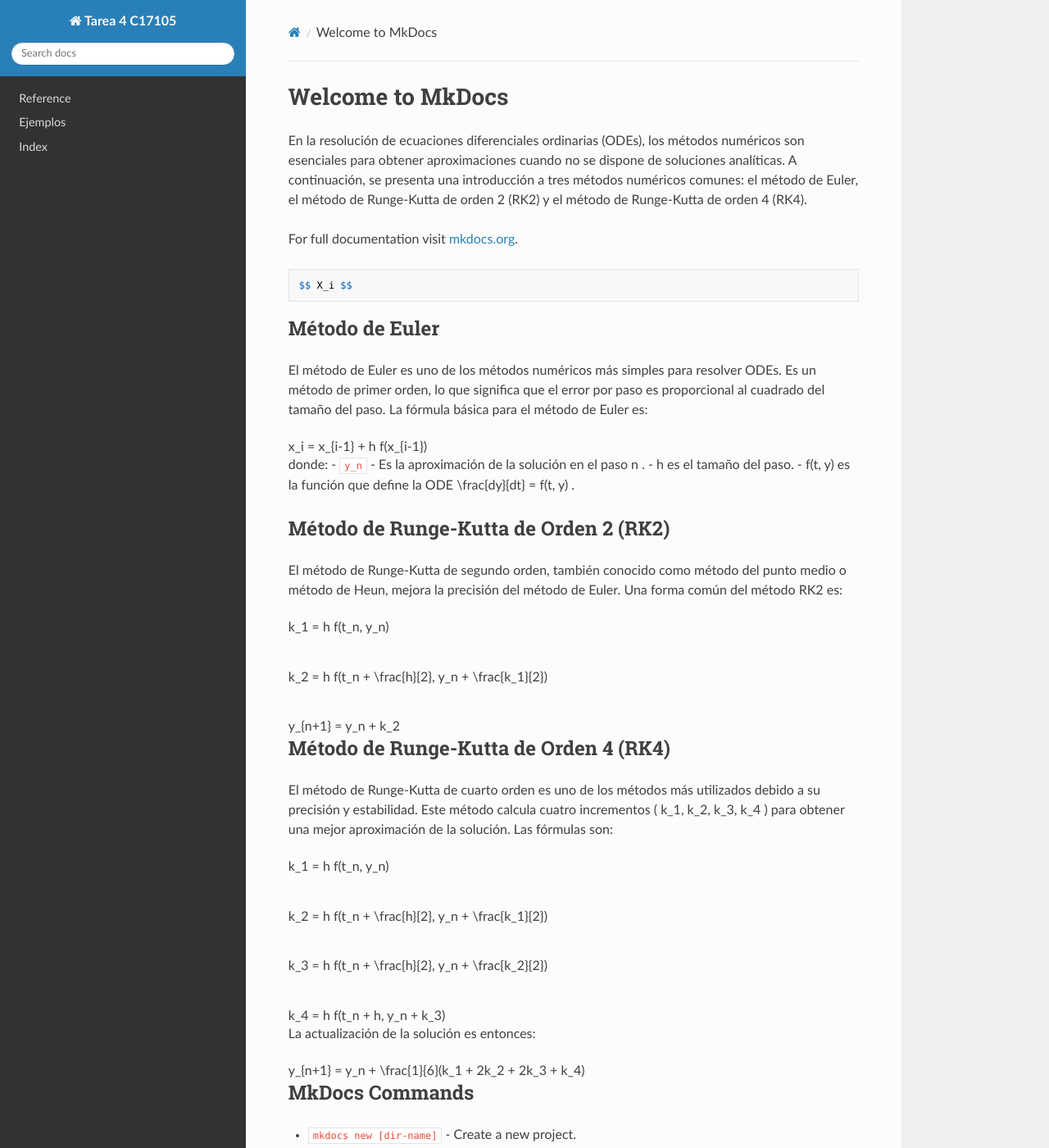
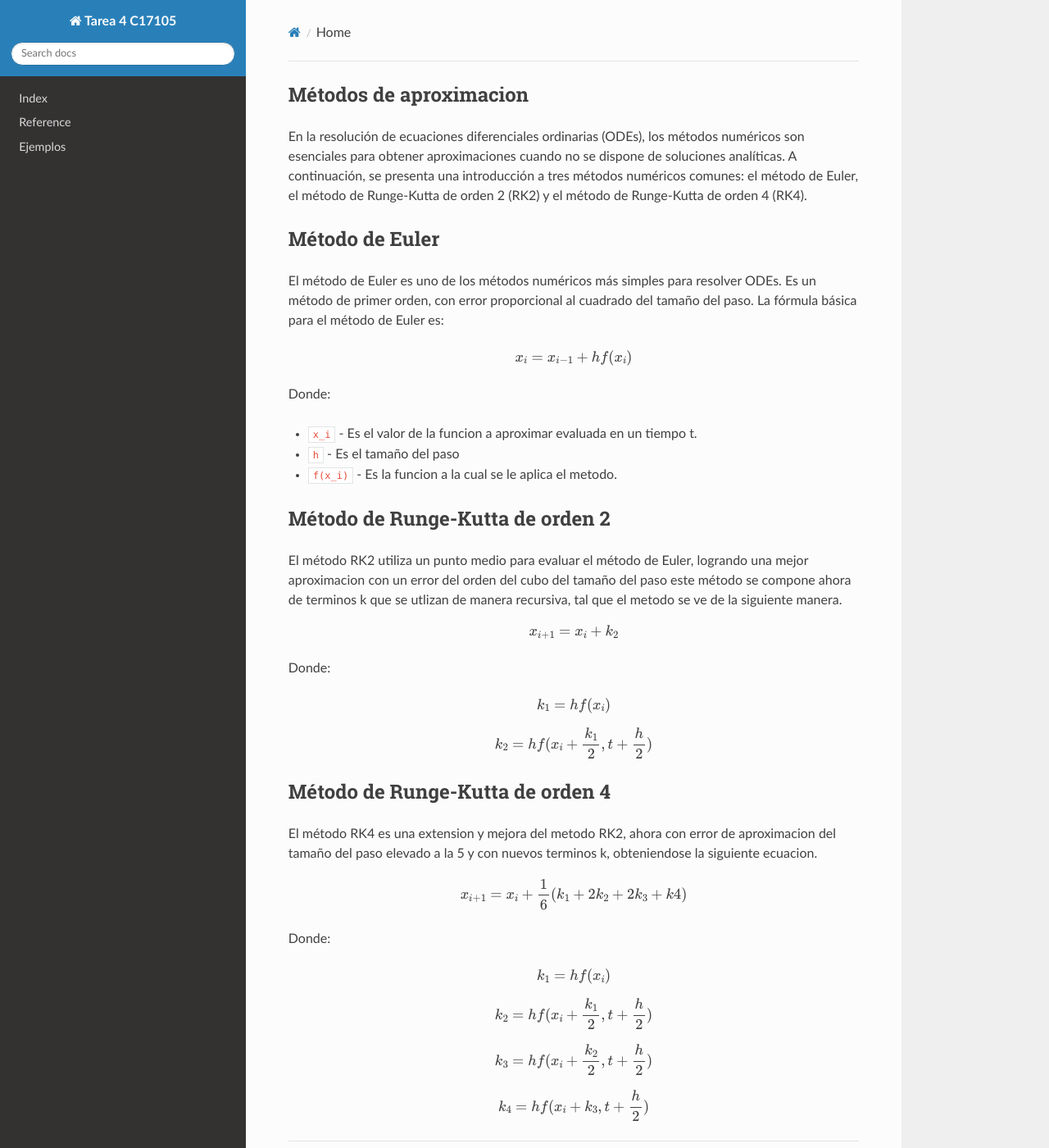
Before and after one commit to Bgiorno/Tarea-4, an MkDocs documentation site: the page built from docs/index.md, in a window 1280 px wide and 1400 px high. Shown: the whole window at 82% size. Built offline with MkDocs 1.6.1, drawn with Linux system fonts in a browser that asks for light colours; nearby versions of some CDN libraries; some of the changed text lies outside the part shown.

Commit message:
add some

```diff
--- a/docs/index.md
+++ b/docs/index.md
@@ -1,50 +1,41 @@
-# Welcome to MkDocs
-
-En la resolución de ecuaciones diferenciales ordinarias (ODEs), los métodos numéricos son esenciales para obtener aproximaciones cuando no se dispone de soluciones analíticas. A continuación, se presenta una introducción a tres métodos numéricos comunes: el método de Euler, el método de Runge-Kutta de orden 2 (RK2) y el método de Runge-Kutta de orden 4 (RK4).
-
-For full documentation visit [mkdocs.org](https://www.mkdocs.org).
-
-    $$ X_i $$
+## Métodos de aproximacion
+ En la resolución de ecuaciones diferenciales ordinarias (ODEs), los métodos numéricos son esenciales para obtener aproximaciones cuando no se dispone de soluciones analíticas.
+     A continuación, se presenta una introducción a tres métodos numéricos comunes: el método de Euler, el método de Runge-Kutta de orden 2 (RK2)
+         y el método de Runge-Kutta de orden 4 (RK4).
 
 ## Método de Euler
 
-El método de Euler es uno de los métodos numéricos más simples para resolver ODEs. Es un método de primer orden, lo que significa que el error por paso es proporcional al cuadrado del tamaño del paso. La fórmula básica para el método de Euler es:
+ El método de Euler es uno de los métodos numéricos más simples para resolver ODEs. Es un método de primer orden,
+     con error proporcional al cuadrado del tamaño del paso. La fórmula básica para el método de Euler es:
 
-$$ x_i = x_{i-1} + h f(x_{i-1}) $$
+ $$ x_i  = x_{i-1} + hf(x_i) $$
 
-donde:
-- `y_n` - Es la aproximación de la solución en el paso \( n \).
-- \( h \) es el tamaño del paso.
-- \( f(t, y) \) es la función que define la ODE \( \frac{dy}{dt} = f(t, y) \).
+ Donde:
 
-## Método de Runge-Kutta de Orden 2 (RK2)
+ - `x_i` - Es el valor de la funcion a aproximar evaluada en un tiempo t.
+ - `h` - Es el tamaño del paso
+ - `f(x_i)` - Es la funcion a la cual se le aplica el metodo.
 
-El método de Runge-Kutta de segundo orden, también conocido como método del punto medio o método de Heun, mejora la precisión del método de Euler. Una forma común del método RK2 es:
+## Método de Runge-Kutta de orden 2
 
-$$ k_1 = h f(t_n, y_n) $$
-$$ k_2 = h f(t_n + \frac{h}{2}, y_n + \frac{k_1}{2}) $$
-$$ y_{n+1} = y_n + k_2 $$
+ El método RK2 utiliza un punto medio para evaluar el método de Euler, logrando una mejor aproximacion con un error del orden del cubo del tamaño del paso
+    este método se compone ahora de terminos k que se utlizan de manera recursiva, tal que el metodo se ve de la siguiente manera.
+ $$ x_{i+1} = x_i + k_2 $$
 
-## Método de Runge-Kutta de Orden 4 (RK4)
+ Donde:
 
-El método de Runge-Kutta de cuarto orden es uno de los métodos más utilizados debido a su precisión y estabilidad. Este método calcula cuatro incrementos (\( k_1, k_2, k_3, k_4 \)) para obtener una mejor aproximación de la solución. Las fórmulas son:
+ $$ k_1 = hf(x_i) $$
+ $$ k_2 = hf(x_i + \frac{k_1}{2}, t + \frac{h}{2}) $$
 
-$$ k_1 = h f(t_n, y_n) $$
-$$ k_2 = h f(t_n + \frac{h}{2}, y_n + \frac{k_1}{2}) $$
-$$ k_3 = h f(t_n + \frac{h}{2}, y_n + \frac{k_2}{2}) $$
-$$ k_4 = h f(t_n + h, y_n + k_3) $$
+## Método de Runge-Kutta de orden 4
 
-La actualización de la solución es entonces:
+ El método RK4 es una extension y mejora del metodo RK2, ahora con error de aproximacion del tamaño del paso elevado a la 5
+    y con nuevos terminos k, obteniendose la siguiente ecuacion.
+ $$ x_{i+1} = x_{i} + \frac{1}{6}(k_1 + 2k_2 + 2k_3 + k4) $$
 
-$$ y_{n+1} = y_n + \frac{1}{6}(k_1 + 2k_2 + 2k_3 + k_4) $$
+ Donde:
 
-## MkDocs Commands
-
-- `mkdocs new [dir-name]` - Create a new project.
-- `mkdocs serve` - Start the live-reloading docs server.
-- `mkdocs build` - Build the documentation site.
-- `mkdocs -h` - Print help message and exit.
-- `$x_i$` - Sub indice prueba.
-
-
-## Project layout
+ $$ k_1 = hf(x_i) $$
+ $$ k_2 = hf(x_i + \frac{k_1}{2}, t + \frac{h}{2}) $$
+ $$ k_3 = hf(x_i + \frac{k_2}{2}, t + \frac{h}{2}) $$
+ $$ k_4 = hf(x_i + k_3, t + \frac{h}{2}) $$
--- a/mkdocs.yml
+++ b/mkdocs.yml
@@ -1,9 +1,10 @@
 site_name: Tarea 4 C17105
 
 nav:
+  - Index: ondex.md
   - Reference: ode.md
   - Ejemplos: ejemplos.md
-  - Index: ondex.md
+
 theme:
   name: readthedocs
 
```
Also changed, not shown: site/index.html.
